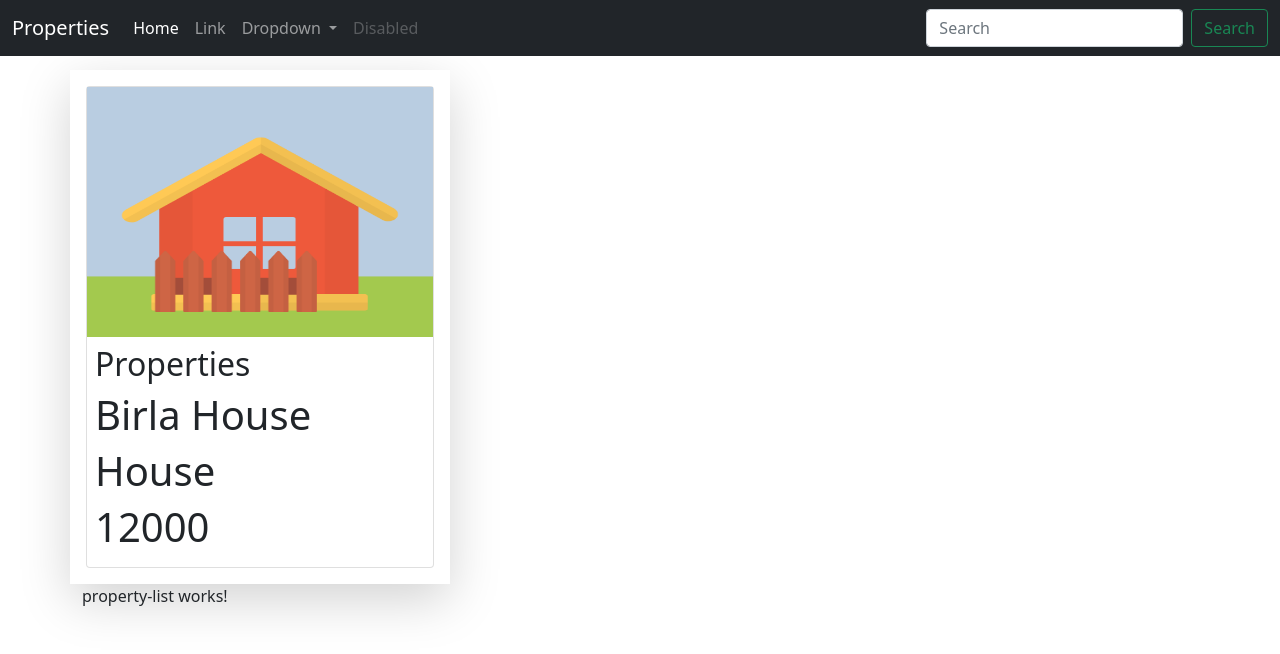
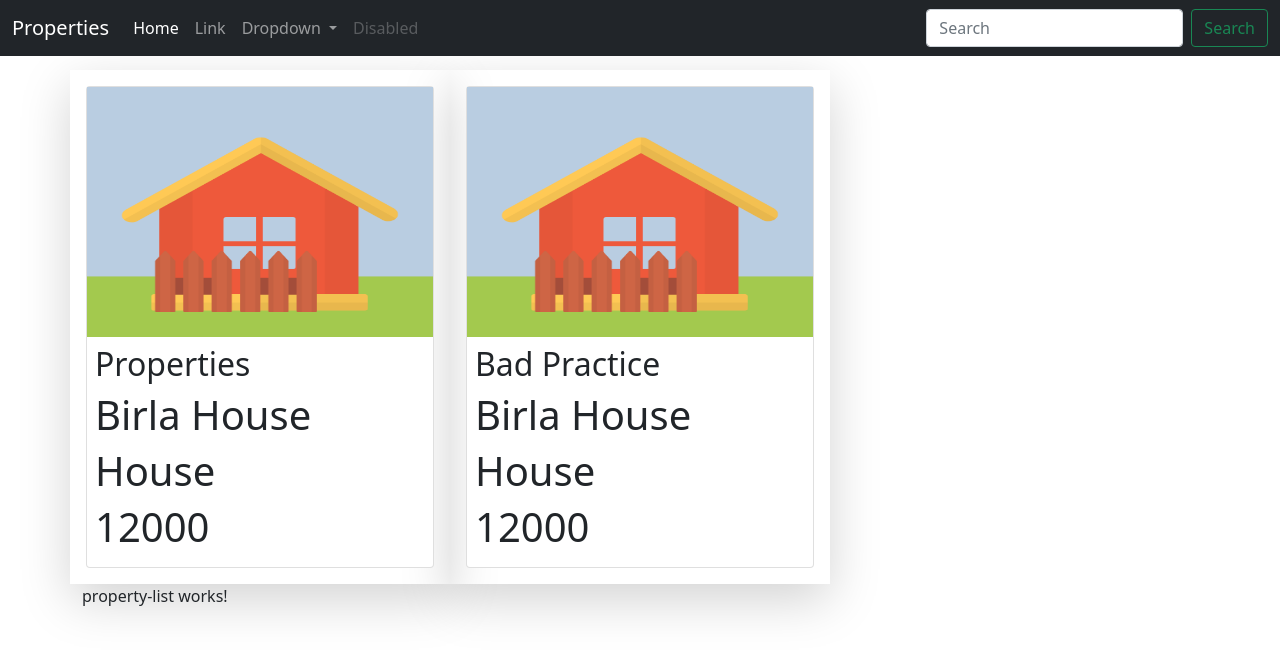
Before and after one commit to DO04dev/property-for-sale-app, an Angular app: page / in a window 1280 px wide. Shown: the top 654 px of the page. Built offline with nearby package versions, Linux system fonts and the light colour scheme.

Commit message:
bad practice

```diff
--- a/src/app/property/property-card/property-card.component.html
+++ b/src/app/property/property-card/property-card.component.html
@@ -10,4 +10,15 @@
       </div>
     </div>
   </div>
+  <div class="shadow-lg col-sm-4 p-3">
+    <div class="card">
+      <img class="propImg" src="assets/images/house_default.png" />
+      <div class="card-body p-2">
+        <h2>Bad Practice</h2>
+        <h1>{{ Property.Name }}</h1>
+        <h1>{{ Property.Type }}</h1>
+        <h1>{{ Property.Price }}</h1>
+      </div>
+    </div>
+  </div>
 </div>
```
